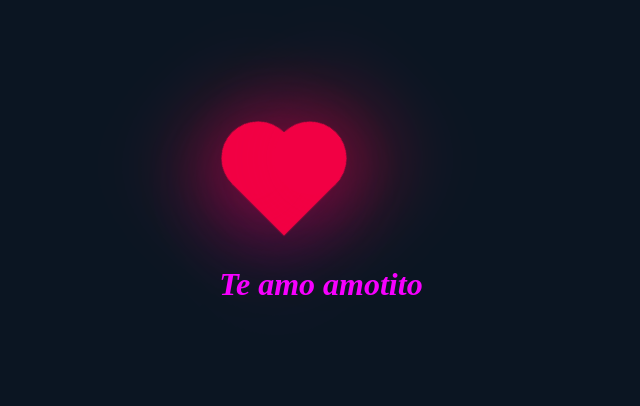
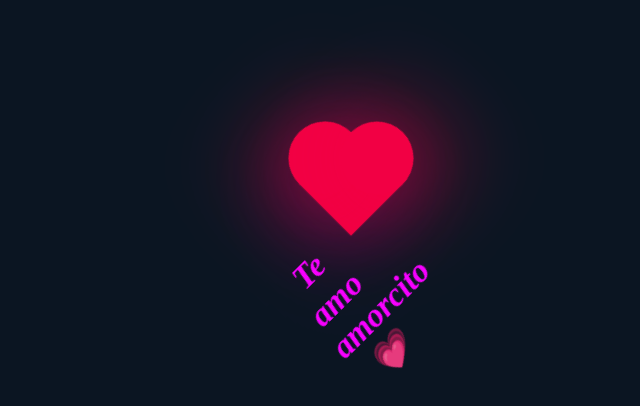
Before and after one commit to JohanAlvarez01/mi-amorcito-kriss-, a plain HTML site: page index.html in a window 1280 px wide. Shown: the part 216-622 px from the top of the page, without its empty margins (254-894 px from the left). Drawn offline with Linux system fonts and the light colour scheme.

Commit message:
Add files via upload

```diff
--- a/css/style.css
+++ b/css/style.css
@@ -59,4 +59,40 @@ h1{
     color: rgb(247, 0, 255);
     font-family: 'Times New Roman', Times, serif;
     font-style: oblique;
+
+
+    height: 70px;
+    width: 70px;
+    position: relative;
+    transform: rotate(-45deg);
+    animation: heart 0.6s linear infinite;
+
 }
+
+@keyframes h1 {
+    0%{
+        transform: rotate(-45deg)scale(1.08);
+    }
+    80%{
+        transform: rotate(-45deg)scale(1.0);
+    }
+    100%{
+        transform: rotate(-45deg)scale(0.6s);
+    }}
+
+    h1:before{
+        content: '';
+        position: absolute;
+        height: 70px;
+        width: 70px;
+        top: -50%;
+        border-radius: 50px;
+    }
+    h1:after{
+        content: '';
+        position: absolute;
+        height: 70px;
+        width: 70px;
+        right: -50%;
+        border-radius: 50px;
+    }
--- a/index.html
+++ b/index.html
@@ -8,7 +8,7 @@
 
   <body>
      <div class="heart"></div>
-    <h1>Te amo amotito</h1>
+    <h1>Te amo amorcito 💗</h1>
 
 
 
```
